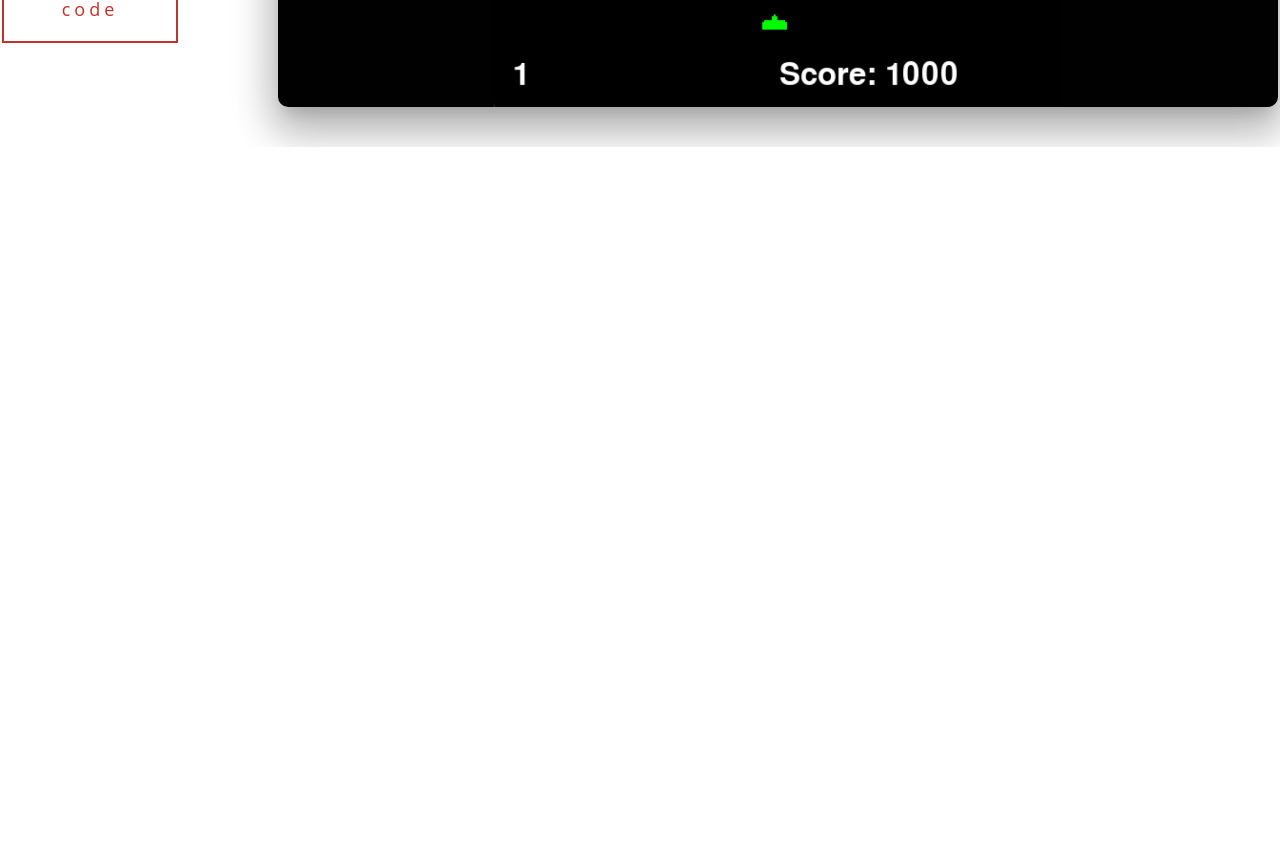
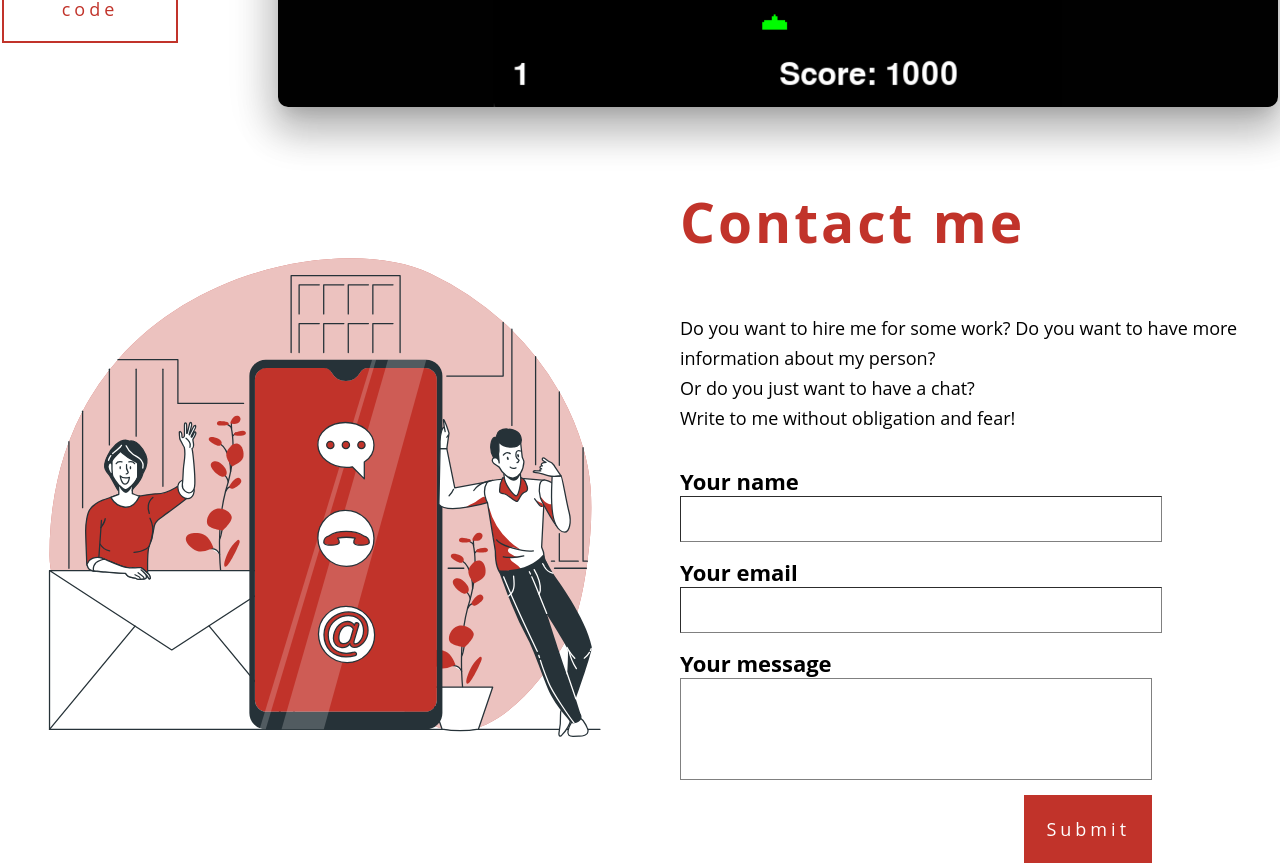
Before and after one commit to FedeCana00/federicocanali, a React (Create React App) app: page / in a window 1280 px wide. Shown: the part 9764-10627 px from the top of the page. Before the commit the page ends 9911 px from the top, so only its background shows below. Built offline with nearby package versions, Linux system fonts and the light colour scheme.

Commit message:
Added contact component!

```diff
--- a/src/App.jsx
+++ b/src/App.jsx
@@ -2,6 +2,7 @@ import "./app.scss";
 import Home from "./home/Home";
 import About from "./about/About";
 import Works from "./works/Works";
+import Contact from "./contact/Contact";
 
 function App() {
   return (
@@ -9,6 +10,7 @@ function App() {
       <Home />
       <About />
       <Works />
+      <Contact />
     </div>
   );
 }
--- /dev/null
+++ b/src/contact/Contact.jsx
@@ -0,0 +1,74 @@
+import "./contact.scss";
+import { useState } from "react";
+
+export default function Contact() {
+    // used to show message sent succesfully
+    const [successMsg, SetSuccessMessage] = useState(false);
+
+    // send message to telegram group
+    const submit = (e) => {
+        e.preventDefault();
+
+        //fetch result
+        fetch("https://api.telegram.org/bot2126273165:AAF3JH8x3SkXBPUKnqy9ukg7Gi_ZcErOUic/sendMessage?chat_id=-1001790348625&text=" + "Name: " + e.target[0].value + " - Email: "
+            + e.target[1].value + " - Message: " + e.target[2].value, {
+            method: "GET",
+            headers: {
+                "Content-Type": "text/plain"
+            }
+        }).then(function(response) {
+            // console.log(response);
+
+            // clean fields after submit
+            e.target[0].value = "";
+            e.target[1].value = "";
+            e.target[2].value = "";
+
+            // show success message
+            SetSuccessMessage(true);
+            // set timeout of cancel message after 5s
+            setTimeout(() => SetSuccessMessage(false), 5000);
+        })
+        .catch((error) => {
+          // console.log(error)
+          alert("An error has occurred! Please try again ...");
+        });
+    };
+
+    // used to show success message under form
+    function showSuccessMessage(){
+        if(successMsg)
+            return <div className="successMsg">Message sent succesfully!</div>
+
+        return;
+    }
+
+    return(
+        <div className="contact-me">
+            <div className="left">
+                <img src="/assets/contact-us.svg" alt="Contact me" />
+            </div>
+            <div className="right">
+                <h1>
+                    Contact me
+                </h1>
+                <p>
+                    Do you want to hire me for some work? Do you want to have more
+                    information about my person? <br />
+                    Or do you just want to have a chat? <br />
+                    Write to me without obligation and fear!
+                </p>
+                <form onSubmit={e => submit(e)}>
+                    <label>Your name</label>
+                    <input id="name" type="text" required/>
+                    <label>Your email</label>
+                    <input id="email" type="email" required/>
+                    <label>Your message</label>
+                    <textarea id="message" required/>
+                    <input type="submit" value="Submit" />
+                </form>
+                {showSuccessMessage()}
+            </div>
+        </div>
+    );
+}
--- /dev/null
+++ b/src/contact/contact.scss
@@ -0,0 +1,130 @@
+@import "../global.scss";
+
+.contact-me{
+    display: flex;
+    justify-content: center;
+    align-items: center;
+    width: 100%;
+
+    .left{
+        flex: 0.5;
+
+        img{
+            max-width: 100%;
+        }
+    }
+
+    .right{
+        display: flex;
+        flex-direction: column;
+        justify-content: flex-start;
+        align-items: flex-start;
+        flex: 0.5;
+        max-width: 100%;
+        position: relative;
+
+        h1{
+            font-size: 55px;
+            color: $mainColor;
+            letter-spacing: 3px;
+            margin-inline: 40px;
+        }
+
+        p{
+            font-size: 18px;
+            line-height: 30px;
+            margin-inline: 40px;
+        }
+
+        form{
+            display: flex;
+            flex-direction: column;
+            justify-content: flex-start;
+            align-items: flex-start;
+            margin-inline: 40px;
+            width: calc(80% - 40px);
+
+            label{
+                font-size: 22px;
+                font-weight: bold;
+                margin-top: 15px;
+            }
+
+            input{
+                // 100% minus 10 padding x 2 + 1 border width x 2
+                width: calc(100% - 12px);
+                font-size: 20px;
+                border-width: 1px;
+                padding: 10px;
+                font-size: 18px;
+                border-color: gray;
+
+                &:focus{
+                    border-color: $mainColor
+                }
+            }
+
+            input[type=submit]{
+                width: auto;
+                align-self: flex-end;
+                padding: 20px;
+                color: white;
+                background-color: $mainColor;
+                border: 2px solid $mainColor;
+                font-size: 18px;
+                letter-spacing: 4px;
+                margin-top: 15px;
+                cursor: pointer;
+                transition: all 0.5s ease;
+
+                &:hover{
+                    color: $mainColor;
+                    background-color: white;
+                }
+            }
+
+            textarea{
+                // 100% minus 10 padding x 2 + 1 border width x 2
+                width: calc(100% - 22px);
+                margin: 0px;
+                height: 80px;
+                font-size: 18px;
+                border-width: 1px;
+                padding: 10px;
+                border-color: gray;
+                resize: none;
+
+                &:focus{
+                    border-color: $mainColor;
+                }
+            }
+        }
+
+        .successMsg{
+            margin-inline: 40px;
+            margin-top: 15px;
+            width: calc(80% - 60px);
+            color: white;
+            font-size: 22px;
+            font-weight: bold;
+            padding: 20px;
+            background-color: green;
+            text-align: center;
+            animation: successMsg 5s;
+
+            @keyframes successMsg {
+                0%{
+                    opacity: 0;
+                }
+
+                25% {
+                    opacity: 1;
+                }
+
+                100% {
+                    opacity: 0;
+                }
+            }
+        }
+    }
+}
```
Also changed, not shown: public/assets/contact-us.svg (added).
